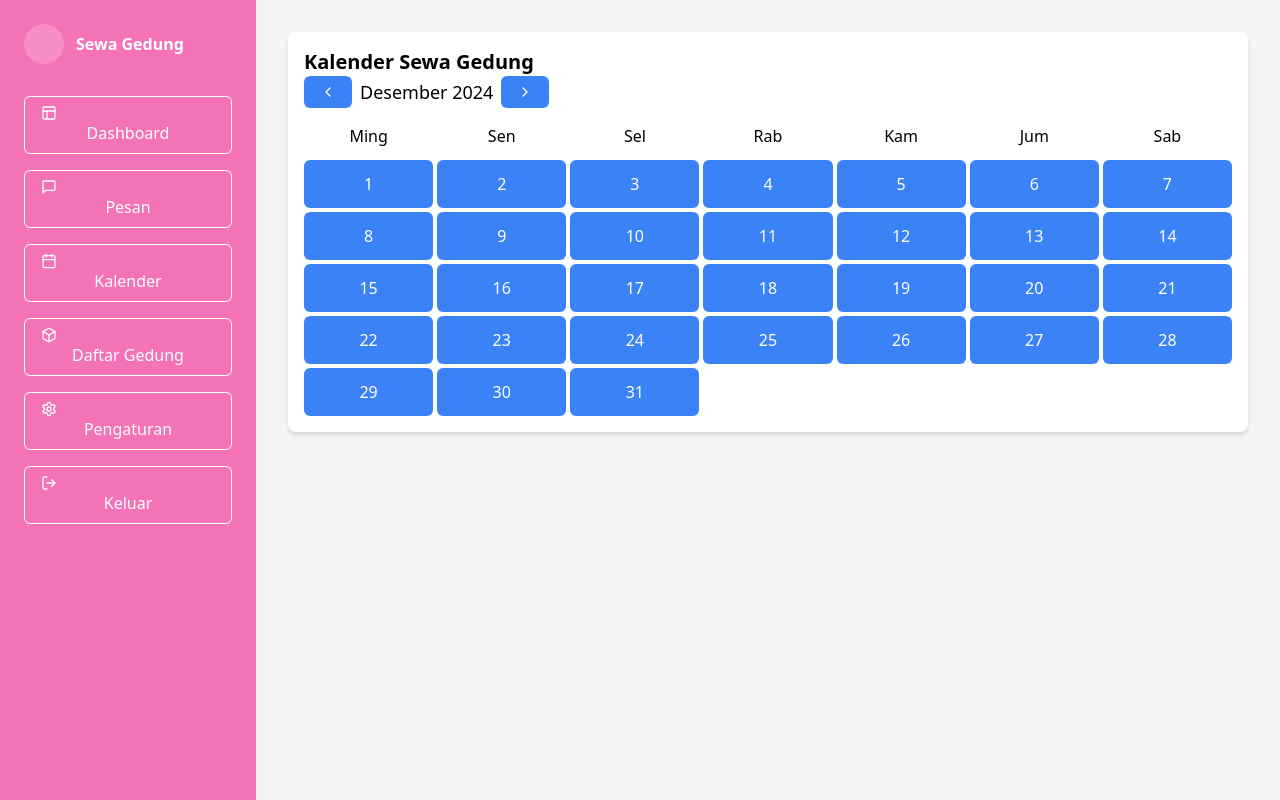
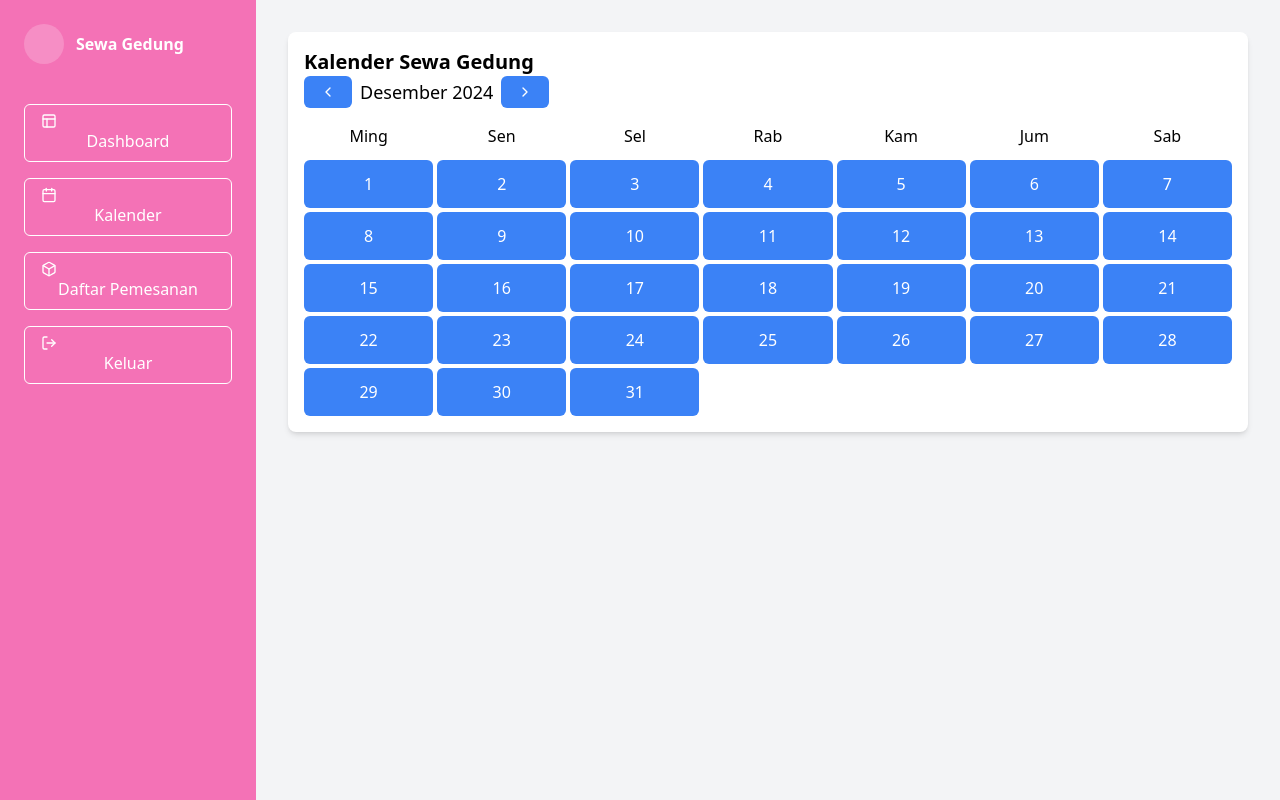
Before and after one commit to lzrada/ProjectUadApi-eventManagement, a Next.js app: page /dashboard in a window 1280 px wide. Built offline with nearby package versions, Linux system fonts and the light colour scheme.

Commit message:
login as admin and user

```diff
--- /dev/null
+++ b/src/app/admin/page.jsx
@@ -0,0 +1,4 @@
+const pageAdmin = () => {
+  return "hai admin";
+};
+export default pageAdmin;
--- a/src/app/dashboard/components/dashboardsewagedung.js
+++ b/src/app/dashboard/components/dashboardsewagedung.js
@@ -5,6 +5,7 @@ import { Card, CardHeader, CardTitle, CardContent } from "./ui/card";
 import { Button } from "./ui/button";
 import { Modal } from "./ui/Modal"; // Pastikan Anda memiliki komponen modal ini
 import { Calendar, ChevronLeft, ChevronRight, LogOut, Settings, Calendar as CalendarIcon, MessageSquare, Layout, Box } from "lucide-react";
+import Link from "next/link";
 
 const DashboardSewaGedung = () => {
   const [bulanIni, setBulanIni] = useState(new Date());
@@ -66,10 +67,8 @@ const DashboardSewaGedung = () => {
 
   const menuItems = [
     { icon: Layout, text: "Dashboard" },
-    { icon: MessageSquare, text: "Pesan" },
     { icon: CalendarIcon, text: "Kalender" },
-    { icon: Box, text: "Daftar Gedung" },
-    { icon: Settings, text: "Pengaturan" },
+    { icon: Box, text: "Daftar Pemesanan" },
     { icon: LogOut, text: "Keluar" },
   ];
 
@@ -82,12 +81,14 @@ const DashboardSewaGedung = () => {
           <span className="font-semibold">Sewa Gedung</span>
         </div>
 
-        <nav className="space-y-4">
+        <nav className="space-y-4 ">
           {menuItems.map((item, index) => (
-            <Button key={index} variant="ghost" className="w-full justify-start text-white hover:bg-pink-500">
-              <item.icon className="mr-2 h-4 w-4" />
-              {item.text}
-            </Button>
+            <Link href={`/${item.text.toLowerCase()}`} key={index}>
+              <Button variant="ghost" className="w-full my-2 justify-start text-white hover:bg-pink-500">
+                <item.icon className="mr-2 h-4 w-4" />
+                {item.text}
+              </Button>
+            </Link>
           ))}
         </nav>
       </div>
--- a/src/app/dashboard/page.js
+++ b/src/app/dashboard/page.js
@@ -1,4 +1,4 @@
-import DashboardSewaGedung from './components/dashboardsewagedung';
+import DashboardSewaGedung from "./components/dashboardsewagedung";
 
 export default function DashboardPage() {
   return (
--- /dev/null
+++ b/src/app/kalender/page.jsx
@@ -0,0 +1,4 @@
+const kalender = () => {
+  return <div>kalender</div>;
+};
+export default kalender;
--- a/src/app/login/page.jsx
+++ b/src/app/login/page.jsx
@@ -18,7 +18,11 @@ export default function Login() {
     try {
       const user = await loginWithEmailAndPassword(email, password);
       console.log("Logged in user:", user);
-      router.push("/dashboard"); // Redirect to dashboard after login
+      if (email === "admin@gmail.com" && password === "admin123") {
+        router.push("/admin");
+      } else {
+        router.push("/dashboard");
+      }
     } catch (err) {
       setError("Invalid email or password.");
     }
```
Also changed, not shown: src/api/page.js (renamed from src/app/api/page.js).
